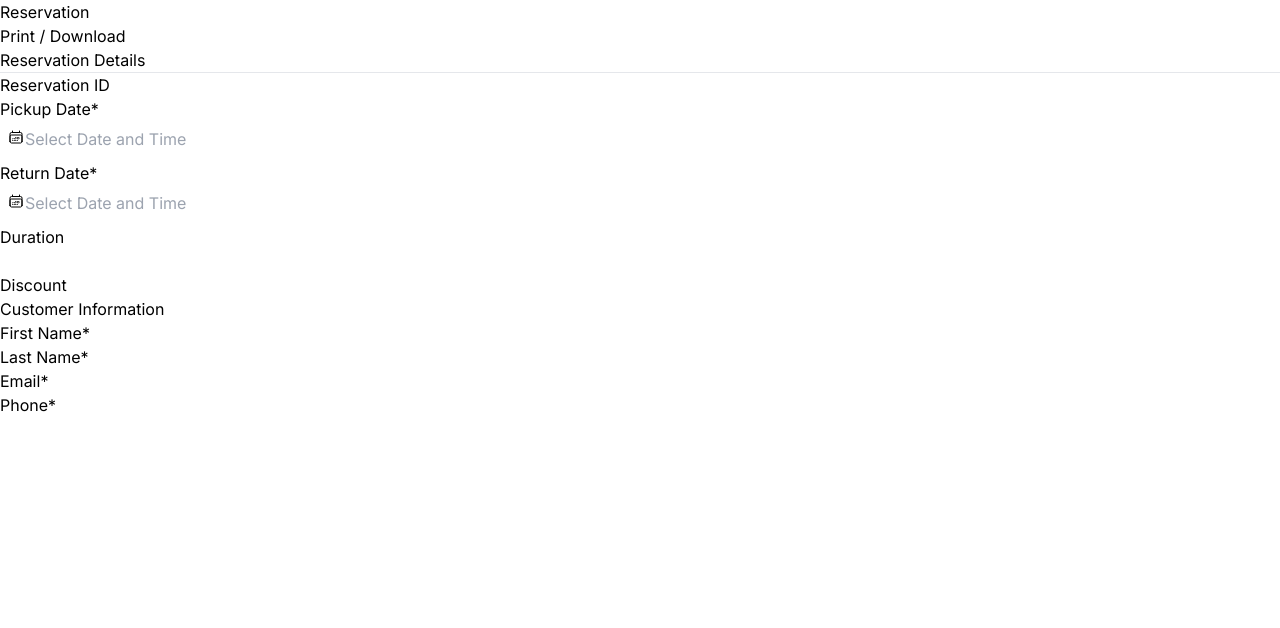
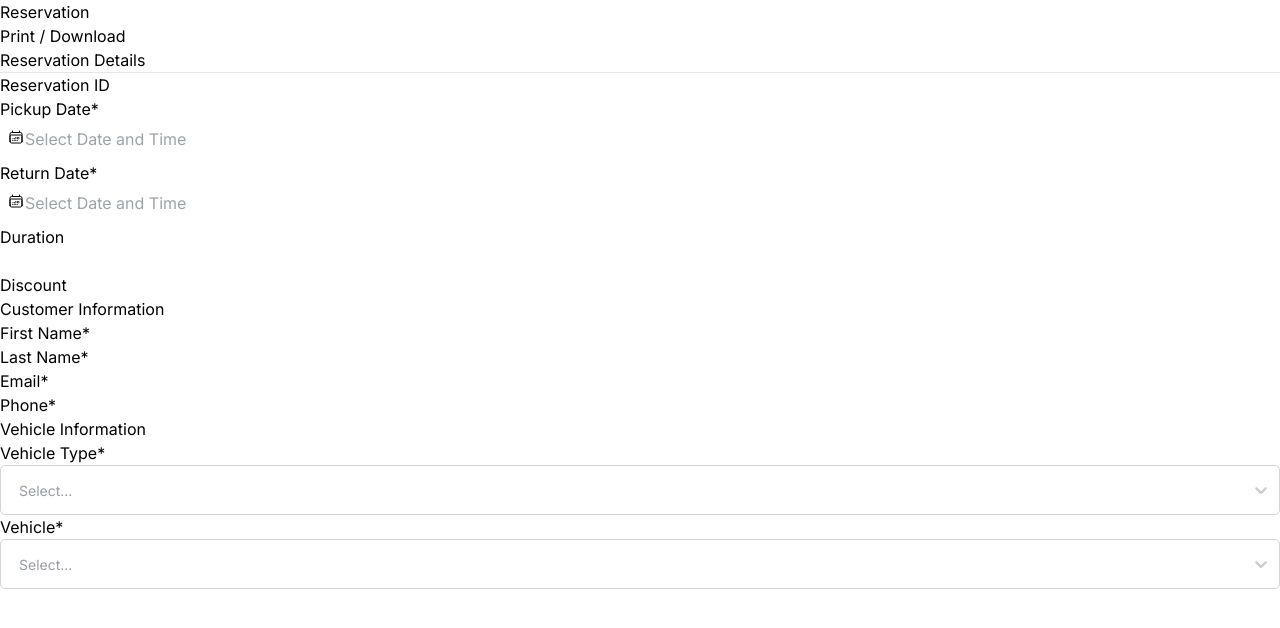
Before and after one commit to knrbokhari/car-rental-reservation, a Next.js app: page / in a window 1280 px wide. Shown: the top 628 px of the page. Built offline with nearby package versions, Linux system fonts and the light colour scheme; no server answers.

Commit message:
VehicleInformation component created

```diff
--- a/package.json
+++ b/package.json
@@ -19,6 +19,7 @@
     "react-datepicker": "^6.9.0",
     "react-dom": "^18",
     "react-hook-form": "^7.51.5",
+    "react-select": "^5.8.0",
     "yup": "^1.4.0"
   },
   "devDependencies": {
--- /dev/null
+++ b/src/components/home/VehicleInformation.tsx
@@ -0,0 +1,24 @@
+import React from "react";
+import VehicleType from "../ui/VehicleType";
+import Vehicle from "../ui/Vehicle";
+
+const VehicleInformation = ({
+  vehicleTypeData,
+  errors,
+  control,
+  vehicleData,
+}: any) => {
+  return (
+    <div className="w-[345px]">
+      <div className="border-b-2 border-purple-500 mb-4 mt-6">
+        <h2 className="text-xl font-semibold mb-2">Vehicle Information</h2>
+      </div>
+      <div className="mt-3 p-[10px] border border-[#DFDFFF] rounded-[5px]">
+        <VehicleType control={control} data={vehicleTypeData} errors={errors} />
+        <Vehicle control={control} data={vehicleData} errors={errors} />
+      </div>
+    </div>
+  );
+};
+
+export default VehicleInformation;
--- /dev/null
+++ b/src/components/ui/Vehicle.tsx
@@ -0,0 +1,34 @@
+import React from "react";
+import { Control } from "react-hook-form";
+import Label from "./Label";
+import SelectInput from "./select-input";
+
+interface Props {
+  control: Control<any>;
+  data: any;
+  errors: any;
+}
+
+const Vehicle = ({ control, data = [], errors }: Props) => {
+  return (
+    <div className="">
+      <Label>
+        Vehicle<span className="text-red-600">*</span>
+      </Label>
+      <SelectInput
+        name="vehicleType"
+        control={control}
+        getOptionLabel={(option: any) => option?.model}
+        getOptionValue={(option: any) => option?.model}
+        options={data!}
+      />
+      {errors?.vehicleType && (
+        <p className="my-2 text-xs text-red-500 text-start">
+          {errors?.vehicleType?.message}
+        </p>
+      )}
+    </div>
+  );
+};
+
+export default Vehicle;
--- /dev/null
+++ b/src/components/ui/VehicleType.tsx
@@ -0,0 +1,34 @@
+import React from "react";
+import { Control } from "react-hook-form";
+import Label from "./Label";
+import SelectInput from "./select-input";
+
+interface Props {
+  control: Control<any>;
+  data: any;
+  errors: any;
+}
+
+const VehicleType = ({ control, data = [], errors }: Props) => {
+  return (
+    <div className="mb-2">
+      <Label>
+        Vehicle Type<span className="text-red-600">*</span>
+      </Label>
+      <SelectInput
+        name="vehicleType"
+        control={control}
+        getOptionLabel={(option: any) => option?.type}
+        getOptionValue={(option: any) => option?.type}
+        options={data!}
+      />
+      {errors?.vehicleType && (
+        <p className="my-2 text-xs text-red-500 text-start">
+          {errors?.vehicleType?.message}
+        </p>
+      )}
+    </div>
+  );
+};
+
+export default VehicleType;
--- /dev/null
+++ b/src/components/ui/select-input.tsx
@@ -0,0 +1,62 @@
+import { Controller } from 'react-hook-form';
+import { GetOptionLabel } from 'react-select';
+import Select from './select/select';
+
+interface SelectInputProps {
+  control: any;
+  rules?: any;
+  name: string;
+  options: object[];
+  getOptionLabel?: GetOptionLabel<unknown>;
+  getOptionValue?: GetOptionLabel<unknown>;
+  isMulti?: boolean;
+  isClearable?: boolean;
+  disabled?: boolean;
+  isLoading?: boolean;
+  [key: string]: unknown;
+  onInputChange?: any;
+  onBlur?: any;
+}
+
+const SelectInput = ({
+  control,
+  options,
+  name,
+  rules,
+  getOptionLabel,
+  getOptionValue,
+  disabled,
+  isMulti,
+  isClearable,
+  isLoading,
+  onInputChange,
+  onBlur,
+  ...rest
+}: SelectInputProps) => {
+  return (
+    <Controller
+      control={control}
+      name={name}
+      rules={rules}
+      {...rest}
+      render={({ field }) => (
+        <Select
+          {...field}
+          // className='!h-10'
+          getOptionLabel={getOptionLabel}
+          getOptionValue={getOptionValue}
+          isMulti={isMulti}
+          isClearable={isClearable}
+          isLoading={isLoading}
+          options={options}
+          isDisabled={disabled as boolean}
+          onInputChange={onInputChange}
+          onBlur={onBlur}
+
+        />
+      )}
+    />
+  );
+};
+
+export default SelectInput;
--- /dev/null
+++ b/src/components/ui/select/select.styles.ts
@@ -0,0 +1,103 @@
+export const selectStyles = {
+    option: (provided: any, state: any) => ({
+      ...provided,
+      fontSize: '0.875rem',
+      color: '#6B7280',
+      paddingLeft: 16,
+      paddingRight: 16,
+      paddingTop: 12,
+      paddingBottom: 12,
+      cursor: 'pointer',
+      borderBottom: '1px solid #E5E7EB',
+      backgroundColor: state.isSelected
+        ? '#E5E7EB'
+        : state.isFocused
+        ? '#F9FAFB'
+        : '#ffffff',
+    }),
+    control: (_: any, state: any) => ({
+      display: 'flex',
+      alignItems: 'center',
+      minHeight: 50,
+      backgroundColor: state?.isDisabled ? '#EEF1F4' : '#ffffff',
+      borderRadius: 5,
+      border: '1px solid #D1D5DB',
+      borderColor: state?.isDisabled ? '#D4D8DD' : state.isFocused ? 'rgb(var(--color-accent-500))' : '#D1D5DB',
+      boxShadow:
+        state.menuIsOpen &&
+        '0 1px 3px 0 rgba(0, 0, 0, 0.1), 0 1px 2px 0 rgba(0, 0, 0, 0.06)',
+    }),
+    indicatorSeparator: () => ({
+      display: 'none',
+    }),
+    dropdownIndicator: (provided: any, state: any) => ({
+      ...provided,
+      color: state.isFocused ? '#9CA3AF' : '#cccccc',
+      '&:hover': {
+        color: '#9CA3AF',
+      },
+    }),
+    clearIndicator: (provided: any, state: any) => ({
+      ...provided,
+      color: state.isFocused ? '#9CA3AF' : '#cccccc',
+      padding: 0,
+      cursor: 'pointer',
+
+      '&:hover': {
+        color: '#9CA3AF',
+      },
+    }),
+    menu: (provided: any) => ({
+      ...provided,
+      borderRadius: 5,
+      border: '1px solid #E5E7EB',
+      boxShadow:
+        '0 1px 3px 0 rgba(0, 0, 0, 0.1), 0 1px 2px 0 rgba(0, 0, 0, 0.06)',
+    }),
+    valueContainer: (provided: any, _: any) => ({
+      ...provided,
+      paddingLeft: 16,
+    }),
+    singleValue: (provided: any, _: any) => ({
+      ...provided,
+      fontSize: '0.875rem',
+      color: '#4B5563',
+    }),
+    multiValue: (provided: any, _: any) => ({
+      ...provided,
+      backgroundColor: 'rgb(var(--color-accent-400))',
+      borderRadius: 9999,
+      overflow: 'hidden',
+      boxShadow:
+        '0 0px 3px 0 rgba(0, 0, 0, 0.1), 0 0px 2px 0 rgba(0, 0, 0, 0.06)',
+    }),
+    multiValueLabel: (provided: any, state: any) => ({
+      ...provided,
+      paddingLeft: state.isRtl ? 0 : 12,
+      paddingRight: state.isRtl ? 12 : 0,
+      fontSize: '0.875rem',
+      color: '#ffffff',
+    }),
+    multiValueRemove: (provided: any, _: any) => ({
+      ...provided,
+      paddingLeft: 6,
+      paddingRight: 6,
+      color: '#ffffff',
+      cursor: 'pointer',
+
+      '&:hover': {
+        backgroundColor: 'rgb(var(--color-accent-300))',
+        color: '#F3F4F6',
+      },
+    }),
+    placeholder: (provided: any, _: any) => ({
+      ...provided,
+      fontSize: '0.875rem',
+      color: 'rgba(107, 114, 128, 0.7)',
+    }),
+    noOptionsMessage: (provided: any, _: any) => ({
+      ...provided,
+      fontSize: '0.875rem',
+      color: 'rgba(107, 114, 128, 0.7)',
+    }),
+  };
--- /dev/null
+++ b/src/components/ui/select/select.tsx
@@ -0,0 +1,15 @@
+import React from 'react';
+import ReactSelect, { Props } from 'react-select';
+import { selectStyles } from './select.styles';
+
+export type Ref = any;
+
+export const Select = React.forwardRef<Ref, Props>((props, ref) => {
+  return (
+    <ReactSelect ref={ref} styles={selectStyles} isRtl={false} {...props} />
+  );
+});
+
+Select.displayName = 'Select';
+
+export default Select;
--- a/src/pages/index.tsx
+++ b/src/pages/index.tsx
@@ -5,6 +5,7 @@ import Button from "../components/ui/Button";
 import { yupResolver } from "@hookform/resolvers/yup";
 import ReservationDetails from "../components/home/ReservationDetails";
 import CustomerInformation from "../components/home/CustomerInformation";
+import VehicleInformation from "../components/home/VehicleInformation";
 
 type initialTypes = {
   reservationID?: string;
@@ -73,11 +74,26 @@ export default function HomePage({ data }: any) {
     formState: { errors },
   } = methods;
 
+  const vehicleType: any = watch("vehicleType");
+
+  // Create a new array with unique car types
+  const uniqueCarTypes = Array.from(
+    new Set(data?.map((car: { type: any }) => car.type))
+  );
+  // Create a new array with only one object for each unique car type
+  const vehicleTypeData = uniqueCarTypes.map((type) =>
+    data?.find((car: any) => car.type === type)
+  );
+
+  // find vehicle base on vehicle type
+  const vehicleData = data?.filter(
+    (i: { type: any }) => i?.type === vehicleType?.type
+  );
+
   const onSubmit = async (value: any) => {
     console.log(value);
   };
 
-  // console.log(data[0]);
   return (
     <div className="max-w-7xl w-full p-10">
       <FormProvider {...methods}>
@@ -87,8 +103,18 @@ export default function HomePage({ data }: any) {
             <Button type="submit">Print / Download</Button>
           </div>
 
-          <ReservationDetails register={register} control={control} errors={errors} />
+          <ReservationDetails
+            register={register}
+            control={control}
+            errors={errors}
+          />
           <CustomerInformation register={register} errors={errors} />
+          <VehicleInformation
+            control={control}
+            errors={errors}
+            vehicleTypeData={vehicleTypeData!}
+            vehicleData={vehicleData}
+          />
         </form>
       </FormProvider>
     </div>
```
Also changed, not shown: 1 other file (tests, documents, lock files or other folders).
